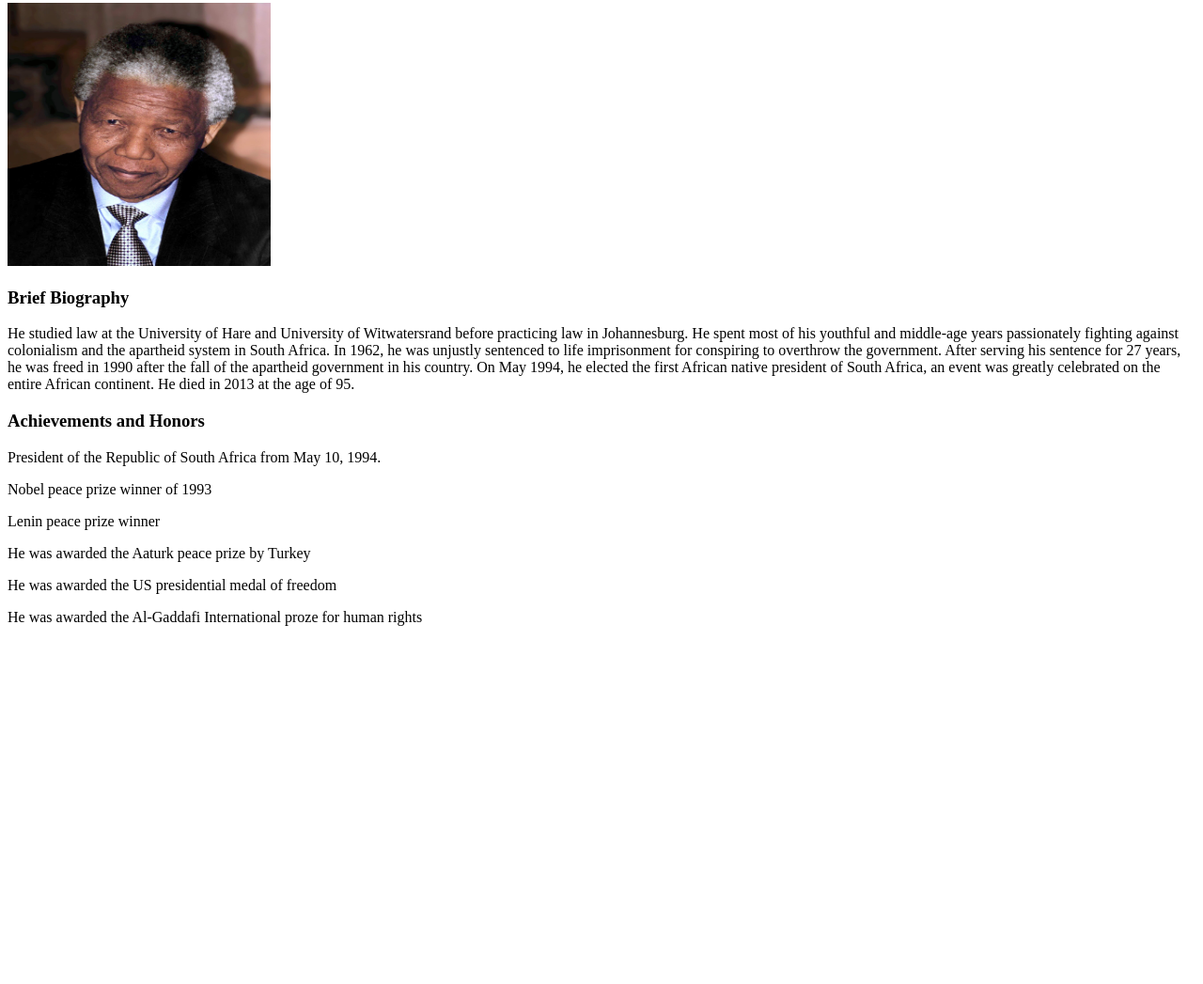
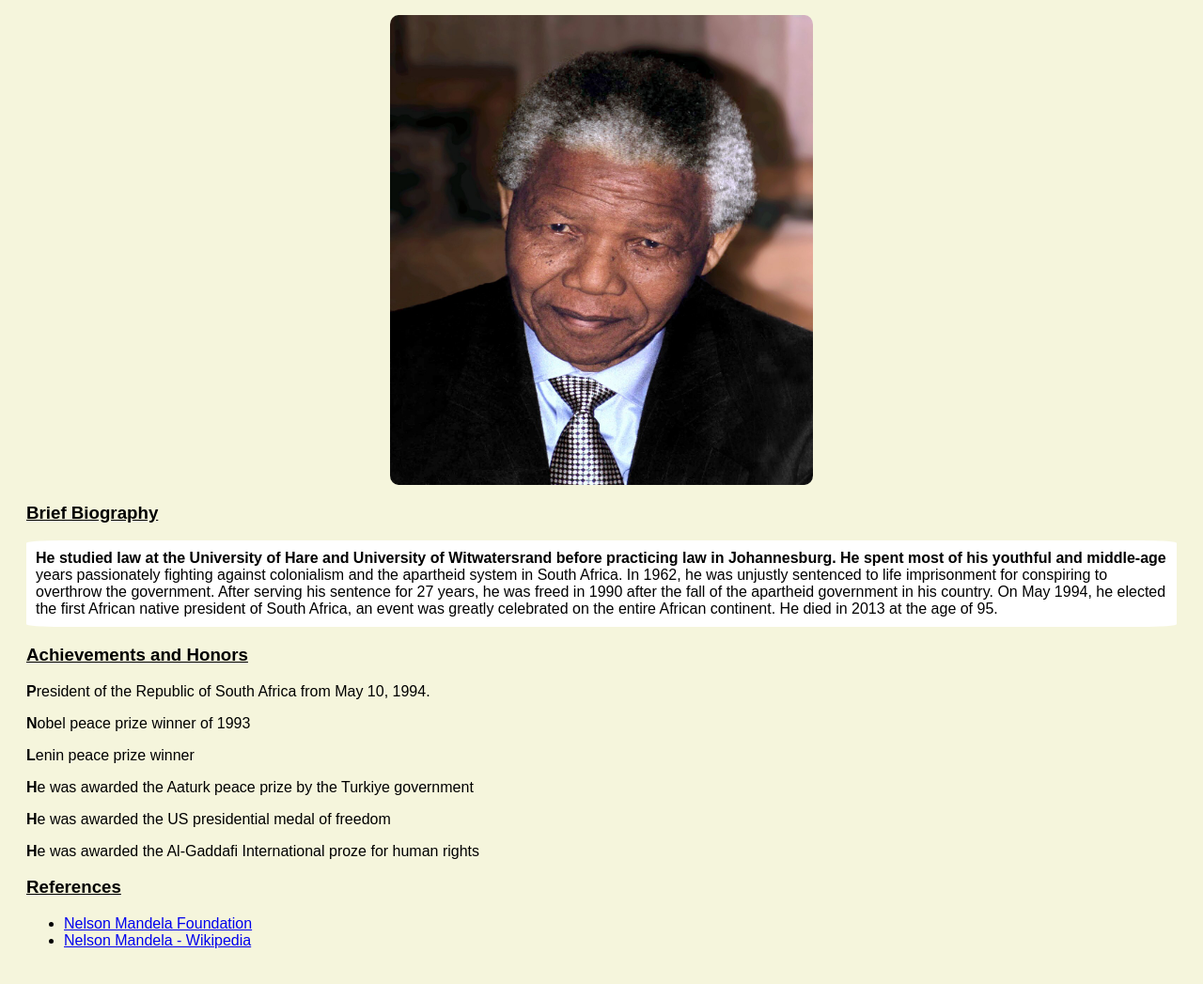
Before and after one commit to code-with-twahirwa/Introduction-to-HTML-CSS-JAVASCRIPT, a plain HTML site: page index.html in a window 1280 px wide. Shown: the part 77-1124 px from the top of the page at 94% size. Before the commit the page ends 800 px from the top, so only its background shows below. Drawn offline with Linux system fonts and the light colour scheme.

Commit message:
intro to css

```diff
--- a/index.html
+++ b/index.html
@@ -1,60 +1,81 @@
 <!DOCTYPE html>
 <html lang="en">
+
 <head>
     <meta charset="UTF-8">
     <meta content="width=device-width, initialscale=1.0">
     <title>Biography_of_NM</title>
+    <link href="./styles.css" rel="stylesheet"/>
 </head>
 
 <body>
     <p>
-        <h1>BIOGRAPHY OF NELSON MANDELA</h1>
+    <h1  id="heading">BIOGRAPHY OF NELSON MANDELA</h1>
     </p>
 
     <p>
-        <img src="./photos/nelson_madela1.jpg" width="280" height="280"/>
+        <img src="./photos/nelson_madela1.jpg" width="280" height="280" />
+    </p>
+
+
+        <u>
+            <h3>Brief Biography</h3>
+        </u>
+
+
+    <p class="bio-para"> He studied law at the University of Hare and University of Witwatersrand before practicing law in Johannesburg.
+        He spent most of his youthful and middle-age years passionately fighting against colonialism and the apartheid
+        system in South Africa. In 1962, he was unjustly sentenced to life imprisonment for conspiring to overthrow the
+        government. After serving his sentence for 27 years, he was freed in 1990 after the fall of the apartheid
+        government in his country. On May 1994, he elected the first African native president of South Africa, an event
+        was greatly celebrated on the entire African continent. He died in 2013 at the age of 95.</p>
+
+    </p>
+
+    <u>
+    <h3>Achievements and Honors</h3>
+    </u>
+
+    <P>
+        President of the Republic of South Africa from May 10, 1994.
     </p>
 
     <p>
-        <h3>Brief Biography</h3>
-        <Text>
-            He studied law at the University of Hare and University of Witwatersrand before practicing law in Johannesburg. He spent most of his youthful and middle-age years passionately fighting against colonialism and the apartheid system in South Africa. In 1962, he was unjustly sentenced to life imprisonment for conspiring to overthrow the government. After serving his sentence for 27 years, he was freed in 1990 after the fall of the apartheid government in his country. On May 1994, he elected the first African native president of South Africa, an event was greatly celebrated on the entire African continent. He died in 2013 at the age of 95.
-        </Text>
+        Nobel peace prize winner of 1993
     </p>
 
     <p>
-        <h3>Achievements and Honors</h3>
-        <p>
-            <Text>
-               President of the Republic of South Africa from May 10, 1994.
-            </Text>
-        </p>
-        <p>
-            <Text>
-                Nobel peace prize winner of 1993
-            </Text>
-        </p>
-        <p>
-            <Text>
         Lenin peace prize winner
-            </Text>
-        </p>
-        <p>
-            <Text>
-              He was awarded the Aaturk peace prize by Turkey
-            </Text>
-        </p>
-        <p>
-            <Text>
-                He was awarded the US presidential medal of freedom
-            </Text>
-        </p>
-        <p>
-            <Text>
-              He was awarded the Al-Gaddafi International proze for human rights
-            </Text>
-        </p>
     </p>
 
+    <p>
+        He was awarded the Aaturk peace prize by the Turkiye government
+    </p>
+
+    <p>
+        He was awarded the US presidential medal of freedom
+    </p>
+
+    <p>
+        He was awarded the Al-Gaddafi International proze for human rights
+    </p>
+
+    <article>
+        <u>
+            <h3>References</h3>
+        </u>
+
+        <ul>
+            <li>
+                <a href="https://www.nelsonmandela.org/biography">Nelson Mandela Foundation</a>
+            </li>
+
+            <li>
+                <a href="https://en.wikipedia.org/wiki/Nelson_Mandela">Nelson Mandela - Wikipedia</a>
+            </li>
+        </ul>
+    </article>
+
 </body>
+
 </html>
--- /dev/null
+++ b/styles.css
@@ -0,0 +1,43 @@
+/* Element selectors */
+html{
+    font-family: sans-serif;
+}
+
+img{
+    display:block;
+    width: 450px;
+    height: 500px;
+    border-radius: 2%;
+    margin: 0 auto;
+}
+
+body{
+    padding:5px 20px 20px 20px;
+    background-color: beige;
+    border-radius: 3%;
+}
+
+/* Class selectors */
+.bio-para{
+    background-color: white;
+    padding:10px;
+    border-radius: 3%;
+}
+
+/* ID selectors */
+#heading{
+    color:rgb(63,63,234)
+}
+
+/* Pseudo elements */
+p.bio-para::first-line{
+    font-weight: bold;
+}
+p::first-letter{
+    font-weight: 600;
+}
+
+/* Psuedo classes */
+a:hover{
+    background-color: aqua;
+}
```
Lines whose indentation alone changed are shown as unchanged.
